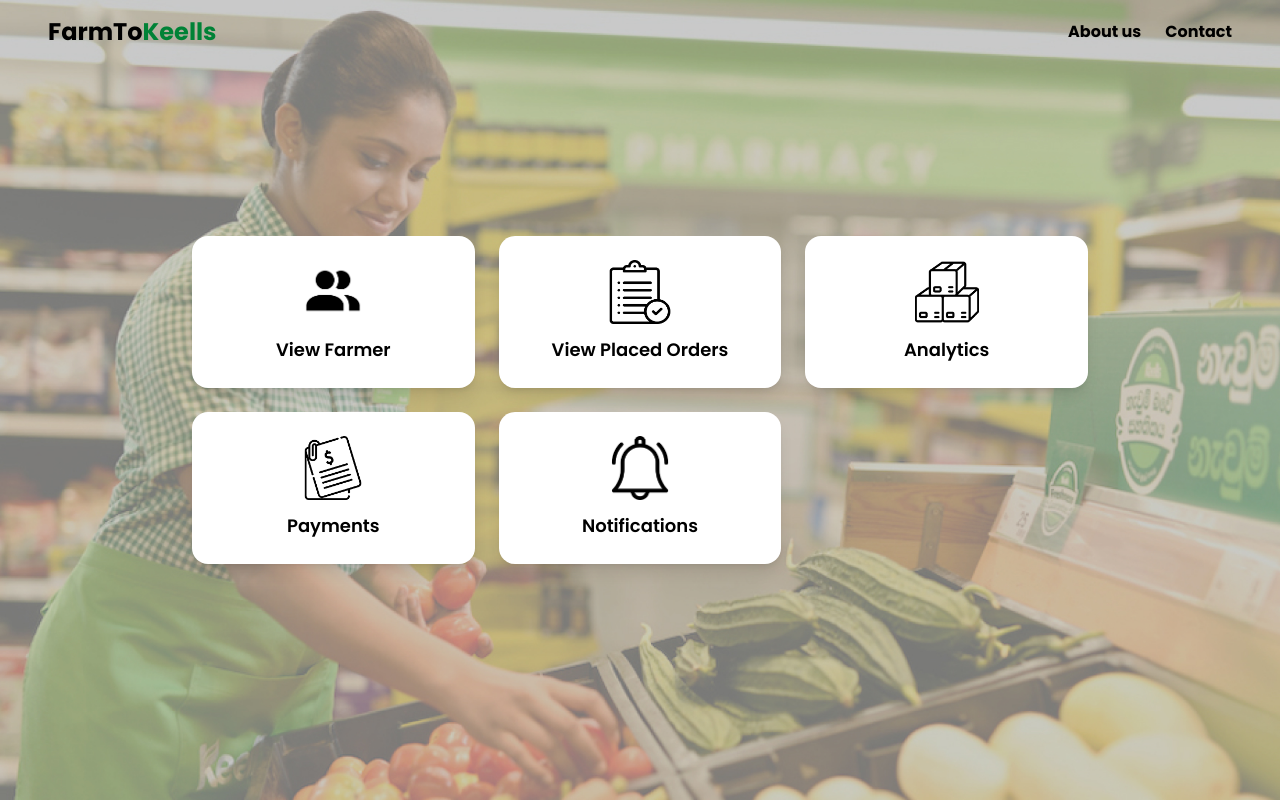
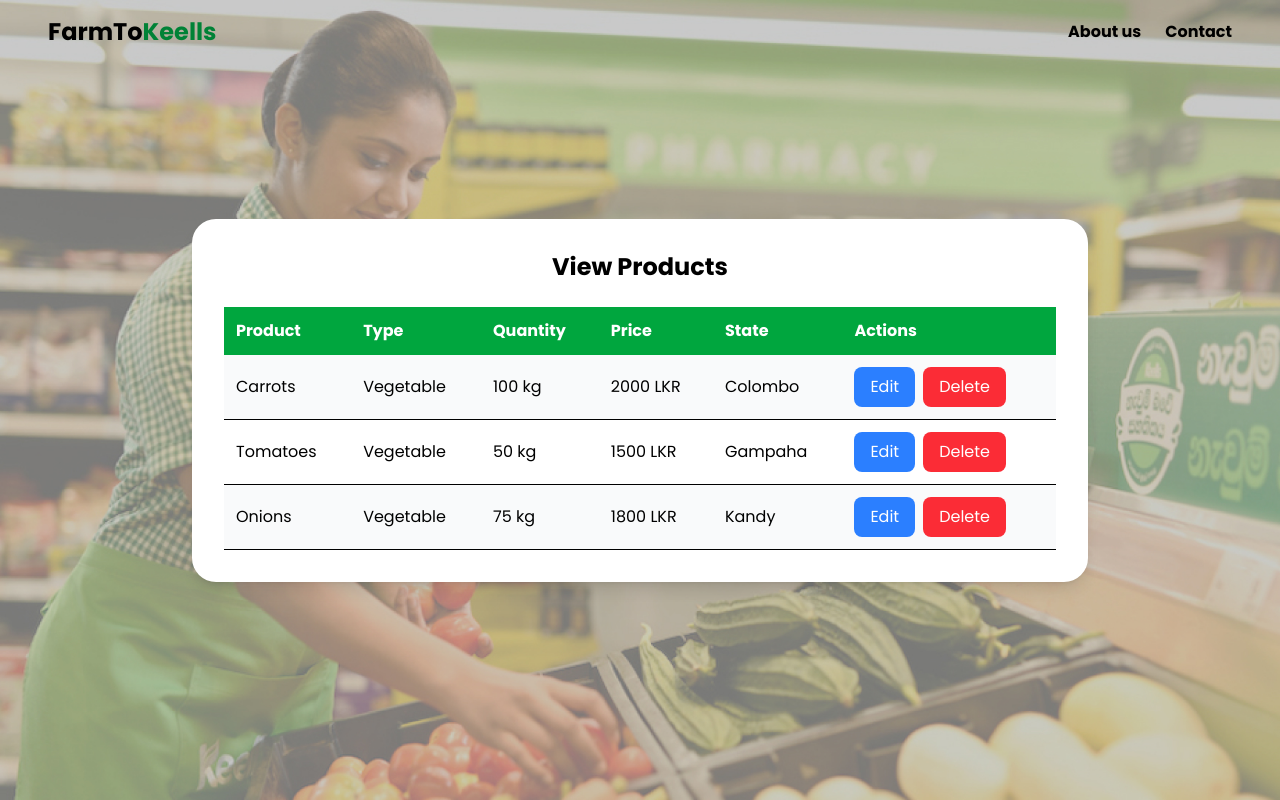
Before and after one commit to sajitha00/Farm-to-Keells, a React (Vite) app in the folder Farm-to-keels/: page /ViewProduct in a window 1280 px wide. Built offline with nearby package versions, Linux system fonts and the light colour scheme.

Commit message:
added some routes and fixed some bugs

```diff
--- a/Farm-to-keels/src/App.jsx
+++ b/Farm-to-keels/src/App.jsx
@@ -10,6 +10,7 @@ import AddProducts from "./pages/AddProducts";
 import AdminLogin from "./pages/AdminLogin";
 import SuperMarketDashboard from "./pages/SuperMarketDashboard";
 import { FarmerProvider } from "./context/FarmerProvider";
+import ViewProduct from "./pages/ViewProduct";
 
 function App() {
   return (
@@ -24,8 +25,14 @@ function App() {
           <Route path="/AddProducts" element={<AddProducts />} />
           <Route path="/AdminLogin" element={<AdminLogin />} />
           <Route path="/Contact" element={<Contact />} />
+          <Route
+            path="/SuperMarketDashboard"
+            element={<SuperMarketDashboard />}
+          />
+          <Route path="/ViewProduct" element={<ViewProduct />} />
         </Routes>
-        <SuperMarketDashboard />
+        {/* <ViewProduct /> */}
+        {/* <SuperMarketDashboard /> */}
         {/* <Footer /> */}
       </BrowserRouter>
     </FarmerProvider>
--- a/Farm-to-keels/src/pages/AdminLogin.jsx
+++ b/Farm-to-keels/src/pages/AdminLogin.jsx
@@ -1,5 +1,23 @@
-import React from "react";
+import React, { useState } from "react";
+import { useNavigate } from "react-router-dom";
+
 function AdminLogin() {
+  const [username, setUsername] = useState("");
+  const [password, setPassword] = useState("");
+  const [error, setError] = useState("");
+  const navigate = useNavigate();
+
+  const handleLogin = (e) => {
+    e.preventDefault();
+
+    // Check if username and password are correct
+    if (username === "admin" && password === "admin") {
+      navigate("/SuperMarketDashboard"); // Redirect to the dashboard
+    } else {
+      setError("Invalid username or password");
+    }
+  };
+
   return (
     <div
       className="h-screen flex flex-col items-center justify-center bg-cover bg-center relative"
@@ -7,24 +25,32 @@ function AdminLogin() {
     >
       {/* Login Form */}
       <div className="flex justify-center items-center h-full">
-        <div className="bg-white bg-opacity-50 backdrop-blur-lg p-8 rounded-3xl shadow-lg w-95  max-w-md">
+        <div className="bg-white bg-opacity-50 backdrop-blur-lg p-8 rounded-3xl shadow-lg w-95 max-w-md">
           <h2 className="text-2xl font-bold text-center mb-6">
             Keells Admin Login
           </h2>
 
-          <form className="space-y-4">
+          {error && <p className="text-red-600 text-center mb-2">{error}</p>}
+
+          <form onSubmit={handleLogin} className="space-y-4">
             <div>
               <label className="block font-semibold">Admin Username</label>
               <input
                 type="text"
+                value={username}
+                onChange={(e) => setUsername(e.target.value)}
                 className="w-full px-3 py-2 border border-gray-300 rounded-lg focus:outline-none focus:ring focus:ring-green-300"
+                required
               />
             </div>
             <div>
               <label className="block font-semibold">Admin Password</label>
               <input
                 type="password"
+                value={password}
+                onChange={(e) => setPassword(e.target.value)}
                 className="w-full px-3 py-2 border border-gray-300 rounded-lg focus:outline-none focus:ring focus:ring-green-300"
+                required
               />
             </div>
 
@@ -35,7 +61,10 @@ function AdminLogin() {
               Forgotten password?
             </a>
 
-            <button className="w-full bg-green-600 text-white py-2 rounded-lg hover:bg-green-700 transition mt-2 mb-2 ">
+            <button
+              type="submit"
+              className="w-full bg-green-600 text-white py-2 rounded-lg hover:bg-green-700 transition mt-2 mb-2"
+            >
               Login
             </button>
           </form>
--- a/Farm-to-keels/src/pages/FarmerDashboard.jsx
+++ b/Farm-to-keels/src/pages/FarmerDashboard.jsx
@@ -13,7 +13,11 @@ const FarmerDashboard = () => {
       icon: "src/assets/order.png",
       path: "/AddProducts",
     },
-    { title: "View Orders", icon: "src/assets/view_order.png" },
+    {
+      title: "View Orders",
+      icon: "src/assets/view_order.png",
+      path: "/ViewProduct",
+    },
     { title: "Notifications", icon: "src/assets/notofications1.png" },
     { title: "Payments", icon: "src/assets/payment.png" },
     { title: "Manage Profile", icon: "src/assets/manageProfile.png" },
--- a/Farm-to-keels/src/pages/ViewProduct.jsx
+++ b/Farm-to-keels/src/pages/ViewProduct.jsx
@@ -1,101 +1,89 @@
-import React, { useState, useEffect } from "react";
-import { supabase } from "../services/supabaseClient"; // Import Supabase client
-import { useFarmer } from "../context/FarmerProvider"; // Import Farmer Context
+import React, { useState } from "react";
 
-const ViewProducts = () => {
-  const { farmer, isLoggedIn } = useFarmer(); // Get farmer data from context
-  const [products, setProducts] = useState([]); // State to store products
-  const [loading, setLoading] = useState(true); // Loading state
-  const [error, setError] = useState(null); // Error state
+const ViewProduct = () => {
+  // Sample products data (Replace with Supabase later)
+  const [products, setProducts] = useState([
+    {
+      id: "PROD123",
+      product: "Carrots",
+      quantity: "100 kg",
+      price: "2000 LKR",
+      state: "Colombo",
+      type: "Vegetable",
+    },
+    {
+      id: "PROD124",
+      product: "Tomatoes",
+      quantity: "50 kg",
+      price: "1500 LKR",
+      state: "Gampaha",
+      type: "Vegetable",
+    },
+    {
+      id: "PROD125",
+      product: "Onions",
+      quantity: "75 kg",
+      price: "1800 LKR",
+      state: "Kandy",
+      type: "Vegetable",
+    },
+  ]);
 
-  // Fetch products for the logged-in farmer
-  useEffect(() => {
-    const fetchProducts = async () => {
-      if (!farmer) {
-        console.error("Farmer is not defined.");
-        return;
-      }
+  // Function to delete a product
+  const handleDelete = (id) => {
+    const updatedProducts = products.filter((product) => product.id !== id);
+    setProducts(updatedProducts);
+  };
 
-      try {
-        console.log("Fetching products for farmer ID:", farmer.fid); // Log farmer ID
-        const { data, error } = await supabase
-          .from("products")
-          .select("*")
-          .eq("farmer_id", farmer.fid); // Fetch products for the logged-in farmer
-
-        if (error) throw error;
-
-        console.log("Fetched products:", data); // Log fetched products
-        setProducts(data);
-      } catch (error) {
-        console.error("Error fetching products:", error); // Log errors
-        setError(error.message);
-      } finally {
-        setLoading(false);
-      }
-    };
-
-    fetchProducts();
-  }, [farmer]);
-
-  if (!isLoggedIn) {
-    return (
-      <p className="text-center text-red-500">
-        Please log in to view your products.
-      </p>
-    );
-  }
-
-  if (loading) {
-    return <p className="text-center">Loading products...</p>;
-  }
-
-  if (error) {
-    return <p className="text-center text-red-500">Error: {error}</p>;
-  }
+  // Function to edit a product (simple alert, replace with modal later)
+  const handleEdit = (id) => {
+    alert(`Edit product with ID: ${id}`);
+  };
 
   return (
-    <div className="p-6">
-      <h2 className="text-2xl font-bold mb-6">View Products</h2>
+    <div
+      className="h-screen flex justify-center items-center bg-cover bg-center p-6"
+      style={{ backgroundImage: "url('src/assets/background.jpg')" }}
+    >
+      <div className="bg-white bg-opacity-70 backdrop-blur-lg p-8 rounded-3xl shadow-lg w-full max-w-4xl">
+        <h2 className="text-2xl font-bold text-center mb-6">View Products</h2>
 
-      {products.length === 0 ? (
-        <p className="text-center text-gray-500">No products found.</p>
-      ) : (
+        {/* Table */}
         <div className="overflow-x-auto">
-          <table className="min-w-full bg-white border border-gray-200">
+          <table className="w-full border-collapse">
             <thead>
-              <tr className="bg-gray-100">
-                <th className="px-4 py-2 border">Product Name</th>
-                <th className="px-4 py-2 border">Product Type</th>
-                <th className="px-4 py-2 border">Quantity (kg)</th>
-                <th className="px-4 py-2 border">Price (LKR)</th>
-                <th className="px-4 py-2 border">State</th>
-                <th className="px-4 py-2 border">Actions</th>
+              <tr className="bg-green-600 text-white">
+                <th className="p-3 text-left">Product</th>
+                <th className="p-3 text-left">Type</th>
+                <th className="p-3 text-left">Quantity</th>
+                <th className="p-3 text-left">Price</th>
+                <th className="p-3 text-left">State</th>
+                <th className="p-3 text-left">Actions</th>
               </tr>
             </thead>
             <tbody>
-              {products.map((product) => (
-                <tr key={product.id} className="hover:bg-gray-50">
-                  <td className="px-4 py-2 border">{product.product_name}</td>
-                  <td className="px-4 py-2 border">{product.product_type}</td>
-                  <td className="px-4 py-2 border">{product.quantity}</td>
-                  <td className="px-4 py-2 border">{product.price}</td>
-                  <td className="px-4 py-2 border">{product.state}</td>
-                  <td className="px-4 py-2 border">
+              {products.map((product, index) => (
+                <tr
+                  key={product.id}
+                  className={`border-b ${
+                    index % 2 === 0 ? "bg-gray-50" : "bg-white"
+                  } hover:bg-gray-100 transition`}
+                >
+                  <td className="p-3">{product.product}</td>
+                  <td className="p-3">{product.type}</td>
+                  <td className="p-3">{product.quantity}</td>
+                  <td className="p-3">{product.price}</td>
+                  <td className="p-3">{product.state}</td>
+                  <td className="p-3 flex gap-2">
                     <button
-                      onClick={() =>
-                        handleUpdate(product.id, {
-                          product_name: "Updated Name",
-                          price: 100,
-                        })
-                      }
-                      className="bg-blue-500 hover:bg-blue-600 text-white px-2 py-1 rounded mr-2"
+                      onClick={() => handleEdit(product.id)}
+                      className="bg-blue-500 text-white px-4 py-2 rounded-lg hover:bg-blue-700 transition"
                     >
-                      Update
+                      Edit
                     </button>
                     <button
                       onClick={() => handleDelete(product.id)}
-                      className="bg-red-500 hover:bg-red-600 text-white px-2 py-1 rounded"
+                      className="bg-red-500 text-white px-4 py-2 rounded-lg hover:bg-red-700 transition"
                     >
                       Delete
                     </button>
@@ -105,9 +93,9 @@ const ViewProducts = () => {
             </tbody>
           </table>
         </div>
-      )}
+      </div>
     </div>
   );
 };
 
-export default ViewProducts;
+export default ViewProduct;
```
